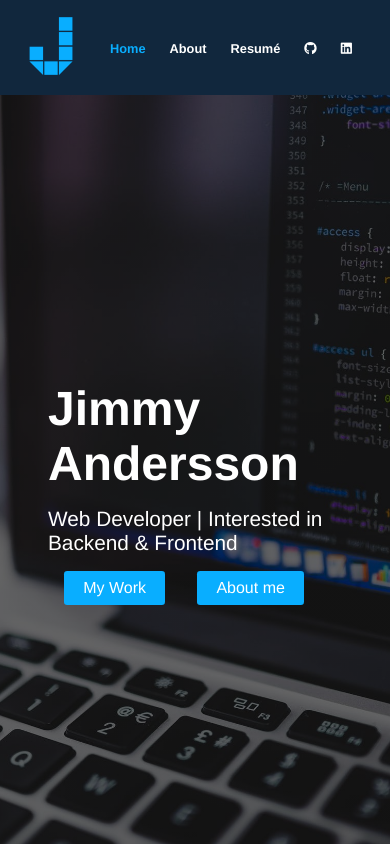
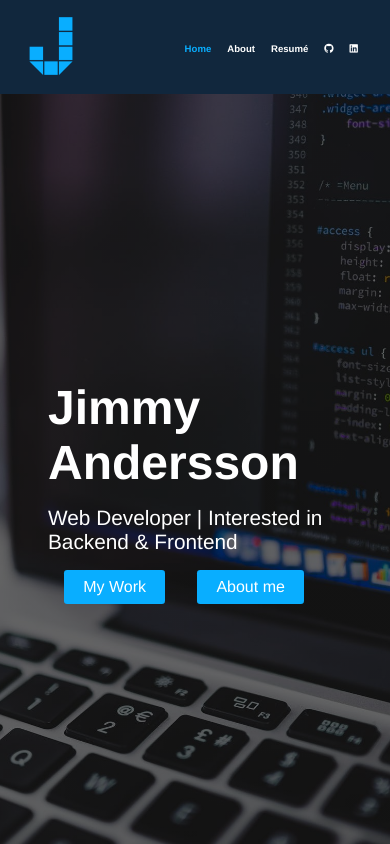
Before and after one commit to Jimpxx/portfolio-vue, a Vue app: page /#/ in a window 390 px wide. Shown: the top 844 px of the page. Built offline with nearby package versions, Linux system fonts and the light colour scheme.

Commit message:
Improved the responsivity of the application for smaller devices

```diff
--- a/src/components/Nav.vue
+++ b/src/components/Nav.vue
@@ -90,7 +90,15 @@ export default {
   #nav {
     a {
       font-size: 0.8rem;
-      margin-right: 1.5rem;
+    }
+  }
+}
+
+@media (max-width: 395px) {
+  #nav {
+    a {
+      font-size: 0.6rem;
+      margin-right: 1rem;
     }
   }
 }
--- a/src/components/Tools.vue
+++ b/src/components/Tools.vue
@@ -84,4 +84,12 @@ export default {
     }
   }
 }
+
+@media (max-width: 385px) {
+  .tools {
+    .content {
+      grid-template-columns: repeat(2, 1fr);
+    }
+  }
+}
 </style>
```
